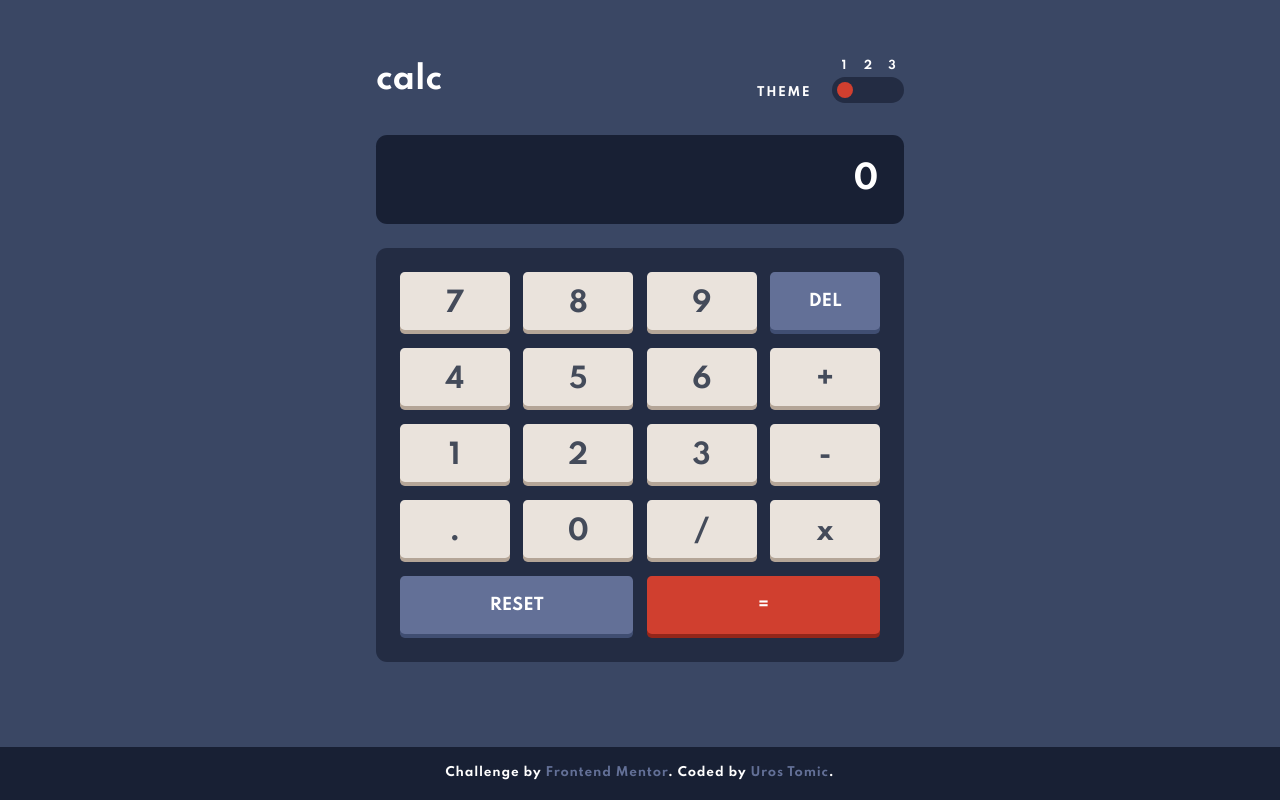
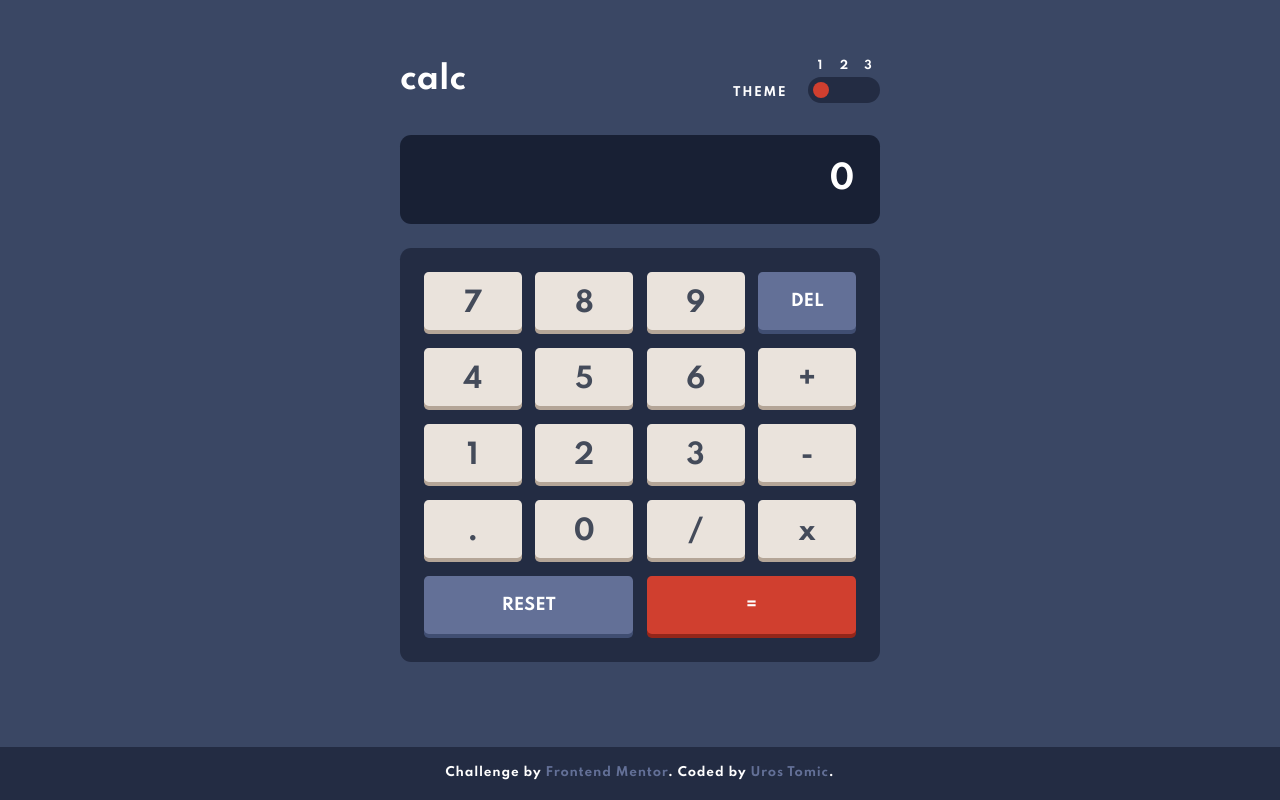
Before and after one commit to MrGeminus/calculator-app-main, a plain HTML site: page index.html in a window 1280 px wide. Drawn offline with Linux system fonts and the light colour scheme; files whose address does not match are found by name.

Commit message:
seventeenth commit

```diff
--- a/index.html
+++ b/index.html
@@ -15,10 +15,13 @@
   <div class="page">
     <!-- Page main content starts here -->
     <main class="page-main page-main--background-color">
+      <h1 class="screen-readers-only">Main content</h1>
       <!-- Calculator app starts here -->
-      <article div class="calc">
+      <article class="calc">
+        <h2 class="screen-readers-only">Calculator App</h2>
         <!-- The top part of the calculator app starts here -->
-        <div class="calc-top">
+        <section class="calc-top">
+          <h3 class="screen-readers-only">Calculator Top</h3>
           <!-- Logo -->
           <a class="calc-top__brand" href="https://mrgeminus.github.io/calculator-app-main/" target="_self">calc</a>
           <div class="calc-top__theme-selector-wrapper">
@@ -42,18 +45,20 @@
               </div>
             </div>
           </div>
-        </div>
+        </section>
         <!-- The top part of the calculator app ends here -->
         <!-- Calculator screen starts here -->
-        <div class="calc-screen">
+        <section class="calc-screen">
+          <h3 class="screen-readers-only">Calculator Screen</h3>
           <!-- The manipulated value on the screen -->
           <p class="calc-screen__current-value">0</p>
           <!-- Calculation history which is displayed on the calculator screen -->
           <p class="calc-screen__history"></p>
-        </div>
+        </section>
         <!-- Calculator screen ends here -->
         <!-- Calculator keypad starts here -->
         <section class="calc-keypad">
+          <h3 class="screen-readers-only">Calculator Keypad</h3>
           <button
             class="calc-keypad-button calc-keypad-button--padding-primary calc-keypad-button--normal-font calc-keypad-button--primary-color">
             7
--- a/sass/style.scss
+++ b/sass/style.scss
@@ -15,76 +15,91 @@ $breakpoint: (
    'medium': '24rem',
 );
 
-// If the data-theme is set to default
+// If the data-theme is set to blue
 
 html[data-theme='blue']{
     // Background colors
     --main-background: hsl(222, 26%, 31%);
-    --toggler-background: hsl(6, 63%, 50%);
-    --toggler-track-background: hsl(223, 31%, 20%);
+    --slider-background: hsl(6, 63%, 50%);
+    --slider-track-background: hsl(223, 31%, 20%);
     --keypad-background: hsl(223, 31%, 20%);
     --screen-background: hsl(224, 36%, 15%);
-    --primary-key-background: hsl(30, 25%, 89%);
-    --secondary-key-background: hsl(225, 21%, 49%);
-    --tertiary-key-background: hsl(6, 63%, 50%);
+    --primary-button-background: hsl(30, 25%, 89%);
+    --secondary-button-background: hsl(225, 21%, 49%);
+    --tertiary-button-background: hsl(6, 63%, 50%);
+    --footer-background: hsl(223, 31%, 20%);
     // Shadow colors
-    --primary-key-shadow: hsl(28, 16%, 65%);
-    --secondary-key-shadow: hsl(224, 28%, 35%);
-    --tertiary-key-shadow: hsl(6, 70%, 34%);
+    --primary-button-shadow: hsl(28, 16%, 65%);
+    --secondary-button-shadow: hsl(224, 28%, 35%);
+    --tertiary-button-shadow: hsl(6, 70%, 34%);
     // Text colors
-    --brand-color: hsl(0, 0%, 100%);
+    --brand-text: hsl(0, 0%, 100%);
     --screen-text: hsl(0, 0%, 100%);
-    --primary-text: hsl(221, 14%, 31%);
-    --secondary-text: hsl(0, 0%, 100%);
-    --tertiary-text: hsl(0, 0%, 100%);
+    --history-text: hsl(0, 0%, 100%);
+    --theme-selector-text: hsl(0, 0%, 100%);
+    --primary-button-text: hsl(221, 14%, 31%);
+    --secondary-button-text: hsl(0, 0%, 100%);
+    --tertiary-button-text: hsl(0, 0%, 100%);
+    --footer-text: hsl(0, 0%, 100%);
+    --footer-link-text: hsl(225, 21%, 49%);
 }
 
-// If the data-theme is set to white
+// If the data-theme is set to gray
 
 html[data-theme='gray']{
     // Background colors
     --main-background: hsl(0, 0%, 90%);
-    --toggler-background: hsl(25, 98%, 40%);
-    --toggler-track-background: hsl(0, 5%, 81%);
+    --slider-background: hsl(25, 98%, 40%);
+    --slider-track-background: hsl(0, 5%, 81%);
     --keypad-background: hsl(0, 5%, 81%);
     --screen-background: hsl(0, 0%, 93%);
-    --primary-key-background: hsl(45, 7%, 89%);
-    --secondary-key-background: hsl(185, 42%, 37%);
-    --tertiary-key-background: hsl(25, 98%, 40%);
+    --primary-button-background: hsl(45, 7%, 89%);
+    --secondary-button-background: hsl(185, 42%, 37%);
+    --tertiary-button-background: hsl(25, 98%, 40%);
+    --footer-background: hsl(0, 5%, 81%);
     // Shadow colors
-    --primary-key-shadow: hsl(35, 11%, 61%);
-    --secondary-key-shadow: hsl(185, 58%, 25%);
-    --tertiary-key-shadow: hsl(25, 99%, 27%);
+    --primary-button-shadow: hsl(35, 11%, 61%);
+    --secondary-button-shadow: hsl(185, 58%, 25%);
+    --tertiary-button-shadow: hsl(25, 99%, 27%);
     // Text colors
-    --brand-color: hsl(60, 9%, 19%);
+    --brand-text: hsl(60, 9%, 19%);
     --screen-text: hsl(60, 9%, 19%);
-    --primary-text: hsl(60, 9%, 19%);
-    --secondary-text: hsl(0, 0%, 100%);
-    --tertiary-text: hsl(0, 0%, 100%);
+    --history-text: hsl(60, 9%, 19%);
+    --theme-selector-text: hsl(60, 9%, 19%);
+    --primary-button-text: hsl(60, 9%, 19%);
+    --secondary-button-text: hsl(0, 0%, 100%);
+    --tertiary-button-text: hsl(0, 0%, 100%);
+    --footer-text: hsl(60, 9%, 19%);
+    --footer-link-text: hsl(185, 42%, 37%);
 }
 
-// If the data-theme is set to purple
+// If the data-theme is set to violet
 
 html[data-theme='violet']{
     // Background colors
     --main-background: hsl(268, 75%, 9%);
-    --toggler-background: hsl(176, 100%, 44%);
-    --toggler-track-background: hsl(268, 71%, 12%);
+    --slider-background: hsl(176, 100%, 44%);
+    --slider-track-background: hsl(268, 71%, 12%);
     --keypad-background: hsl(268, 71%, 12%);
     --screen-background: hsl(268, 71%, 12%);
-    --primary-key-background: hsl(268, 47%, 21%);
-    --secondary-key-background: hsl(281, 89%, 26%);
-    --tertiary-key-background: hsl(176, 100%, 44%);
+    --primary-button-background: hsl(268, 47%, 21%);
+    --secondary-button-background: hsl(281, 89%, 26%);
+    --tertiary-button-background: hsl(176, 100%, 44%);
+    --footer-background: hsl(268, 71%, 12%);
     // Shadow colors
-    --primary-key-shadow: hsl(290, 70%, 36%);
-    --secondary-key-shadow: hsl(285, 91%, 52%);
-    --tertiary-key-shadow: hsl(177, 92%, 70%);
+    --primary-button-shadow: hsl(290, 70%, 36%);
+    --secondary-button-shadow: hsl(285, 91%, 52%);
+    --tertiary-button-shadow: hsl(177, 92%, 70%);
     // Text colors
-    --brand-color: hsl(52, 100%, 62%);
+    --brand-text: hsl(52, 100%, 62%);
     --screen-text: hsl(52, 100%, 62%);
-    --primary-text: hsl(52, 100%, 62%);
-    --secondary-text: hsl(0, 0%, 100%);
-    --tertiary-text: hsl(198, 19%, 13%);
+    --history-text: hsl(52, 100%, 62%);
+    --theme-selector-text: hsl(52, 100%, 62%);
+    --primary-button-text: hsl(52, 100%, 62%);
+    --secondary-button-text: hsl(0, 0%, 100%);
+    --tertiary-button-text: hsl(198, 19%, 13%);
+    --footer-text: hsl(52, 100%, 62%);
+    --footer-link-text: hsl(281, 89%, 26%);
 }
 
 /*-----------------------------------------------------
@@ -126,7 +141,7 @@ html[data-theme='violet']{
 }
 
 /*-----------------------------------------------------
-	Main styling with the mobile first approach
+	Component styling with mobile first approach
 -----------------------------------------------------*/
 
 .page {
@@ -135,7 +150,7 @@ html[data-theme='violet']{
     display: flex;
     flex-direction: column;
 
-    // Main content styling
+    // Main content wrapper styling
 
     &-main {
         width: 100%;
@@ -145,14 +160,18 @@ html[data-theme='violet']{
         background-color: var(--main-background);
     }
 
+    // Calc component styling
+
     .calc{
         width: 100%;
         height: 39.8rem;
         margin: auto;
 
         @include breakpoint(medium) {
-            max-width: 33rem;
+            max-width: 30rem;
         }
+
+        // Calc top styling
 
         &-top {
             display: flex;
@@ -160,7 +179,7 @@ html[data-theme='violet']{
         }
 
         &-top__brand {
-            color: var(--brand-color);
+            color: var(--brand-text);
             font-size: 1.95rem;
             font-family: Spartan-Bold;
             text-decoration: none;
@@ -175,7 +194,7 @@ html[data-theme='violet']{
             padding-bottom: 0.2rem;
             margin-right: 1.3rem;
             margin-top: auto;
-            color: var(--brand-color);
+            color: var(--theme-selector-text);
             font-size: 0.75rem;
             font-weight: 100;
             font-family: Spartan-Bold;
@@ -194,7 +213,7 @@ html[data-theme='violet']{
         }
 
         &-top__theme-number {
-            color: var(--brand-color);
+            color: var(--theme-selector-text);
             font-size: 0.7rem;
             font-weight: 100;
             font-family: Spartan-Bold;
@@ -209,7 +228,7 @@ html[data-theme='violet']{
             border-radius: 0.9rem;
             display: grid;
             grid-template-columns: 1fr 1fr 1fr;
-            background-color: var(--toggler-track-background);
+            background-color: var(--slider-track-background);
         }
 
         &-top__slider {
@@ -219,7 +238,7 @@ html[data-theme='violet']{
             top: 0.3rem;
             left: 0.3rem;
             border-radius: 100%;
-            background-color: var(--toggler-background);
+            background-color: var(--slider-background);
             transition: all ease-in-out 0.5s;
         }
 
@@ -229,6 +248,8 @@ html[data-theme='violet']{
             opacity: 0;
             cursor: pointer;
         }
+
+        // Calc screen styling
 
         &-screen {
             width: 100%;
@@ -246,15 +267,17 @@ html[data-theme='violet']{
             color: var(--screen-text);
         }
 
+        // Calculation history styling
+
         &-screen__history {
-            min-height: 1rem;
+            height: 1rem;
             font-size: 0.6rem;
             font-weight: 100;
             font-family: Spartan-Bold;
-            color: var(--screen-text);
+            color: var(--history-text);
         }
 
-        // Keypad styling
+        // Calc keypad styling
 
         &-keypad {
             width: 100%;
@@ -285,50 +308,58 @@ html[data-theme='violet']{
                 }
         }
 
+        // Buttons with normal font size
+
         &-keypad-button--padding-primary {
             padding: 1rem 0rem 0.6rem 0rem;
         }
+
+        // Buttons with normal font size
 
         &-keypad-button--padding-secondary {
             padding: 0.7rem 0rem 0.6rem 0rem;
         }
 
+        // Buttons with normal font size
+
         &-keypad-button--normal-font {
             font-size: 1.7rem;
         }
+
+        // Buttons with smaller font size
 
         &-keypad-button--small-font {
             font-size: 1rem;
         }
 
-        // Keypad buttons with primary color and shadow
+        // Keypad buttons with primary color, background and shadow
 
         &-keypad-button--primary-color {
-                color: var(--primary-text);
-                background-color: var(--primary-key-background);
-                -webkit-box-shadow:0px 4px 0px 0px var(--primary-key-shadow);
-                -moz-box-shadow: 0px 4px 0px 0px var(--primary-key-shadow);
-                box-shadow: 0px 4px 0px 0px var(--primary-key-shadow);
+                color: var(--primary-button-text);
+                background-color: var(--primary-button-background);
+                -webkit-box-shadow:0px 4px 0px 0px var(--primary-button-shadow);
+                -moz-box-shadow: 0px 4px 0px 0px var(--primary-button-shadow);
+                box-shadow: 0px 4px 0px 0px var(--primary-button-shadow);
         }
 
-        // Keypad buttons with secondary color and shadow
+        // Keypad buttons with secondary color, background and shadow
 
         &-keypad-button--secondary-color {
-                color: var(--secondary-text);
-                background-color: var(--secondary-key-background);
-                -webkit-box-shadow:0px 4px 0px 0px var(--secondary-key-shadow);
-                -moz-box-shadow: 0px 4px 0px 0px var(--secondary-key-shadow);
-                box-shadow: 0px 4px 0px 0px var(--secondary-key-shadow);
+                color: var(--secondary-button-text);
+                background-color: var(--secondary-button-background);
+                -webkit-box-shadow:0px 4px 0px 0px var(--secondary-button-shadow);
+                -moz-box-shadow: 0px 4px 0px 0px var(--secondary-button-shadow);
+                box-shadow: 0px 4px 0px 0px var(--secondary-button-shadow);
         }
 
-        // Keypad buttons with tertiary color and shadow
+        // Keypad buttons with tertiary color, background and shadow
 
         &-keypad-button--tertiary-color {
-                color: var(--tertiary-text);
-                background-color: var(--tertiary-key-background);
-                -webkit-box-shadow:0px 4px 0px 0px var(--tertiary-key-shadow);
-                -moz-box-shadow: 0px 4px 0px 0px var(--tertiary-key-shadow);
-                box-shadow: 0px 4px 0px 0px var(--tertiary-key-shadow);
+                color: var(--tertiary-button-text);
+                background-color: var(--tertiary-button-background);
+                -webkit-box-shadow:0px 4px 0px 0px var(--tertiary-button-shadow);
+                -moz-box-shadow: 0px 4px 0px 0px var(--tertiary-button-shadow);
+                box-shadow: 0px 4px 0px 0px var(--tertiary-button-shadow);
         }
 
         // Keypad buttons that span 2 columns
@@ -343,12 +374,12 @@ html[data-theme='violet']{
     &-footer {
         width: 100%;
         padding: 1rem 15%;
-        background-color: var(--screen-background);
+        background-color: var(--footer-background);
 
         // Footer text styling
 
         &__text {
-            color: var(--screen-text);
+            color: var(--footer-text);
             font-size: 0.75rem;
             font-family: Spartan-Bold;
             letter-spacing: 0.05rem;
@@ -359,7 +390,7 @@ html[data-theme='violet']{
         // General footer link styling
 
         &__link {
-            color: var(--secondary-key-background);
+            color: var(--footer-link-text);
             font-size: 0.75rem;
             font-family: Spartan-Bold;
             letter-spacing: 0.05rem;
```
Also changed, not shown: css/style.css.
